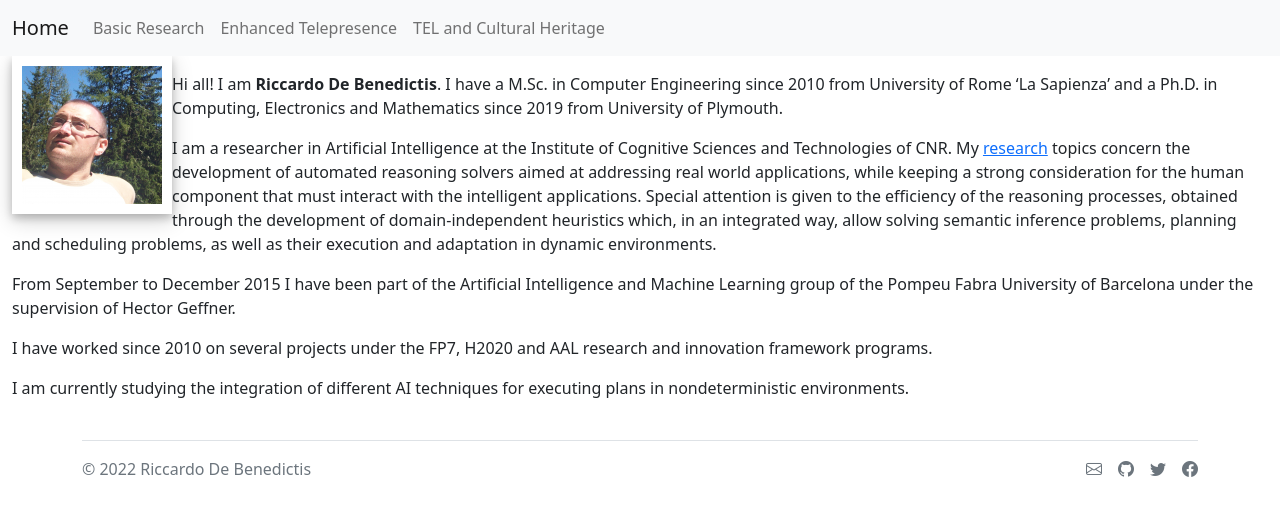
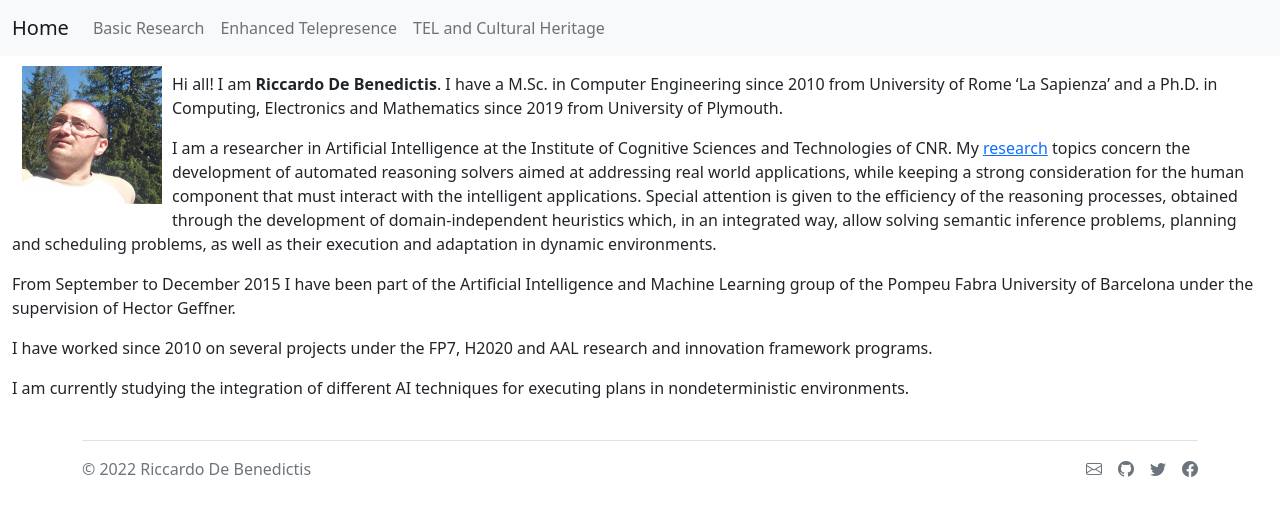
Before and after one commit to riccardodebenedictis/riccardodebenedictis.github.io, a Jekyll site: the page built from index.md, in a window 1280 px wide. Shown: the top 516 px of the page. Built offline with Jekyll 4.4.1, drawn with Linux system fonts in a browser that asks for light colours.

Commit message:
trying to add shadow..

```diff
--- a/index.md
+++ b/index.md
@@ -2,7 +2,7 @@
 layout: default
 title: Home
 ---
-<img style="float: left; box-shadow: 0 4px 8px 0 rgba(0, 0, 0, 0.2), 0 6px 20px 0 rgba(0, 0, 0, 0.19); padding: 10px;" src="figures/face.png">
+<img style="float: left; box-shadow: box-shadow: 5px 5px 10px 0px #000000; padding: 10px;" src="figures/face.png">
 
 Hi all! I am **{{site.name}}**. I have a M.Sc. in Computer Engineering since 2010 from University of Rome 'La Sapienza' and a Ph.D. in Computing, Electronics and Mathematics since 2019 from University of Plymouth.
 
```
